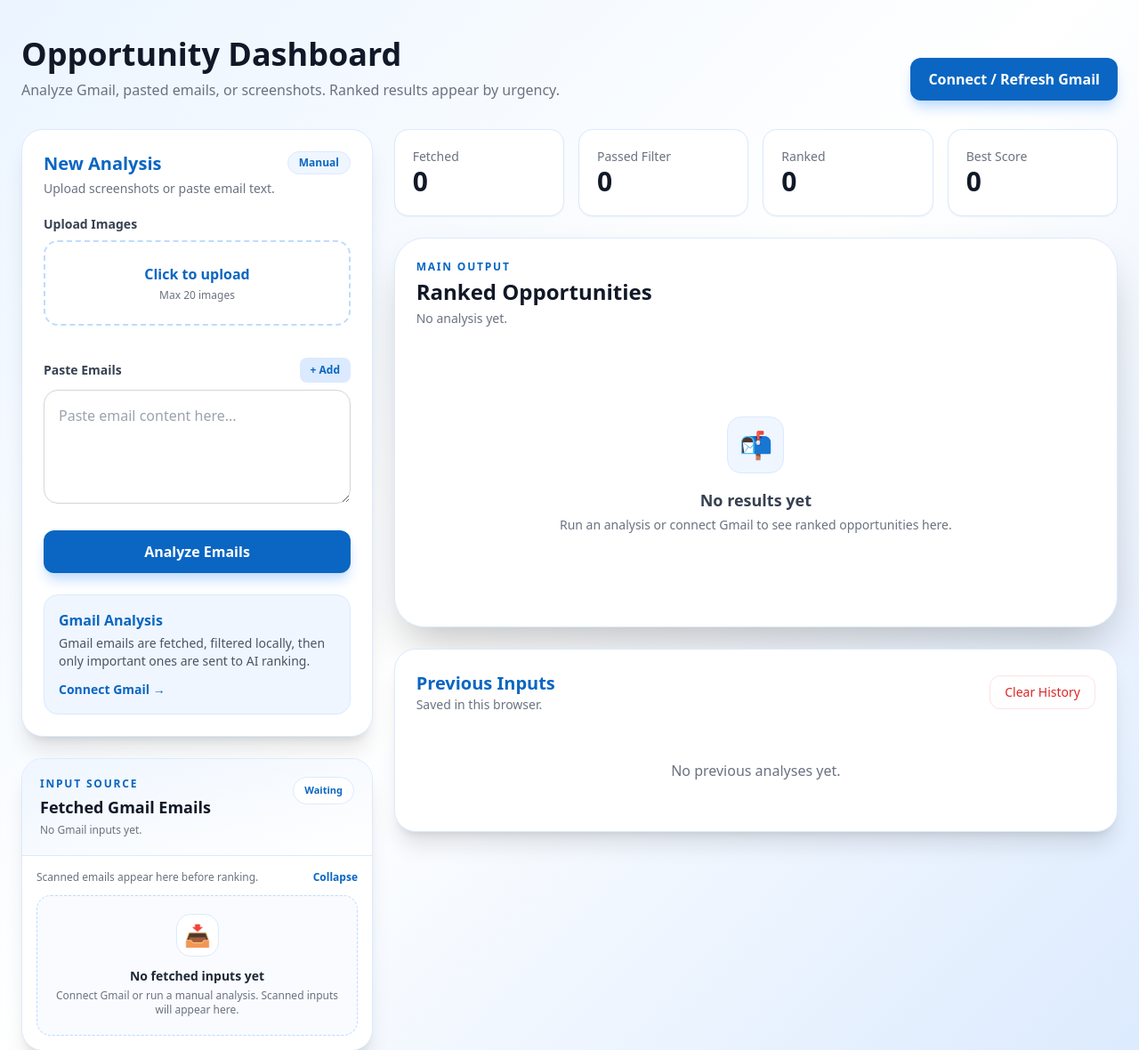
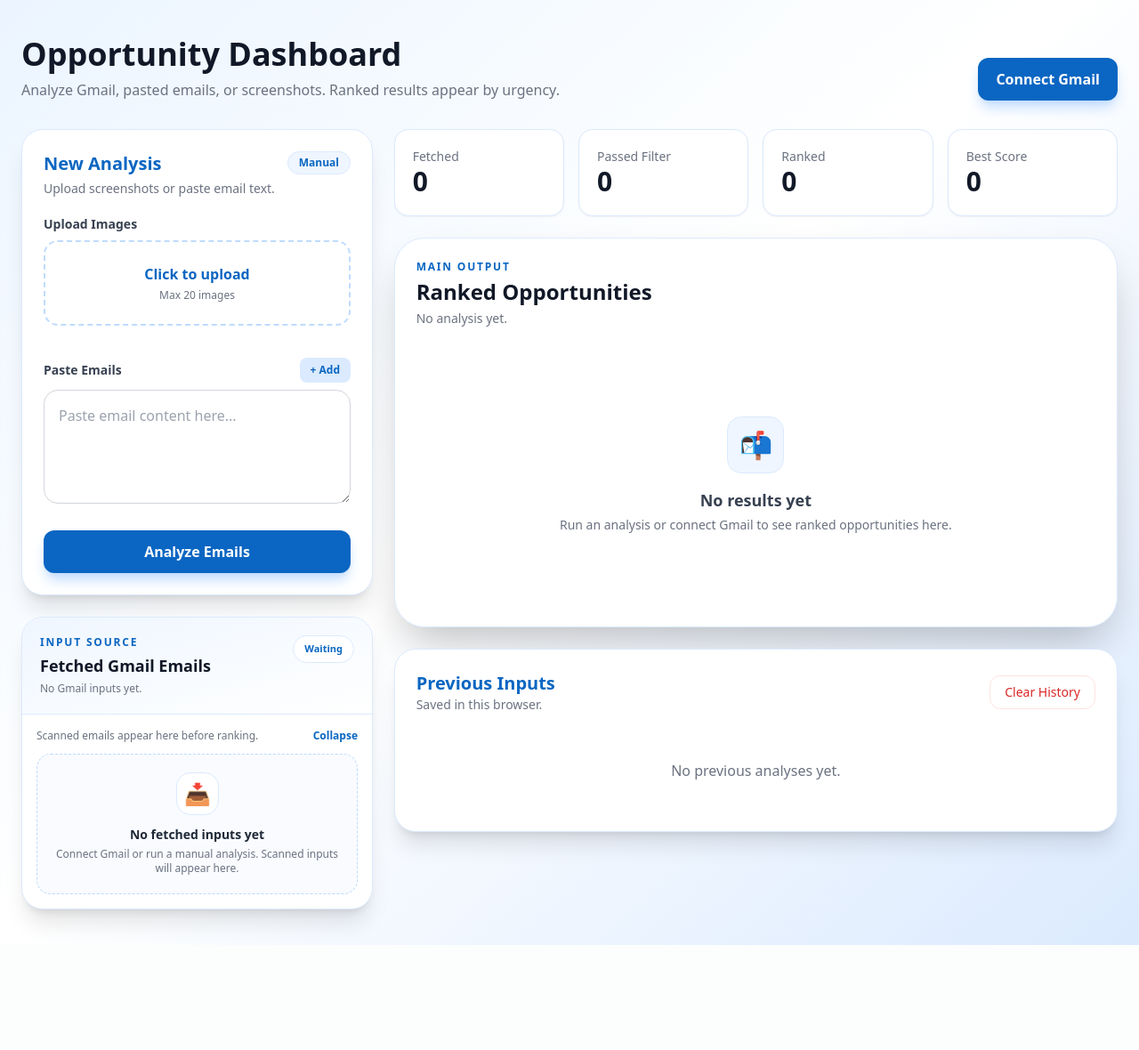
Before and after one commit to anamta-JINX/Madadgar, a Flask app: page /dashboard in a window 1280 px wide. Shown: the part 71-1251 px from the top of the page at 89% size. After the commit the page ends 1133 px from the top, so only its background shows below. Run offline with Flask 3, Linux system fonts and the light colour scheme; parts of the project's set-up code (start-up, migrations or seed data) failed here and were passed over; some libraries are stand-ins or nearby versions.

Commit message:
Fix Gmail connect-once flow; add Fetch Emails button + success toast

```diff
--- a/app.py
+++ b/app.py
@@ -257,7 +257,6 @@ def build_display_opportunities(ranked_output: Any, advisor_output: Any) -> List
     - benefits
     - reason
     """
-
     display_items = []
 
     ranked = extract_ranked_list(ranked_output)
@@ -357,18 +356,14 @@ def render_dashboard_with_data(data):
     return render_template(
         "dashboard.html",
         user_email=get_logged_in_email(),
-
         opportunities=display_opportunities,
         email_items=data.get("email_items", []),
-
         ranked_output=ranked_output,
         advisor_output=advisor_output,
-
         mode=data.get("mode", ""),
         warning=data.get("warning", ""),
         note=data.get("note", ""),
         error=data.get("error", ""),
-
         fetched_count=data.get("fetched_count", 0),
         filtered_count=data.get("filtered_count", 0),
         sent_to_ai_count=data.get("sent_to_ai_count", 0)
@@ -380,6 +375,20 @@ def render_dashboard_with_data(data):
 @app.route("/")
 def root():
     return render_template("home.html", user_email=get_logged_in_email())
+
+
+@app.route("/premium")
+def premium_page():
+    """
+    Premium subscription page.
+    Users who subscribe can automatically fetch Gmail emails
+    and have them ranked by Madadgar.
+    """
+    user_email = get_logged_in_email()
+    if not user_email:
+        return redirect(url_for("login_page"))
+
+    return render_template("premium.html", user_email=user_email)
 
 
 @app.route("/login", methods=["GET"])
@@ -444,6 +453,8 @@ def dashboard_page():
 @app.route("/chatbot")
 def chatbot_page():
     return render_template("chatbot.html", user_email=get_logged_in_email())
+
+
 @app.route("/responsive")
 def responsive_page():
     return render_template("responsive.html", user_email=get_logged_in_email())
@@ -453,12 +464,23 @@ def responsive_page():
 
 @app.route("/connect-gmail")
 def connect_gmail_route():
+    """
+    Important for correct functionality:
+    - Require user to be logged in before OAuth (so we can persist tokens per user_email).
+    """
+    if not get_logged_in_email():
+        return redirect(url_for("login_page"))
+
     from gmail_reader import connect_gmail
     return connect_gmail()
 
 
 @app.route("/gmail/callback")
 def gmail_callback():
+    """
+    OAuth callback saves tokens in gmail_reader.py (session + local token store)
+    and then redirects to /gmail-dashboard.
+    """
     from gmail_reader import gmail_callback_handler
 
     gmail_callback_handler()
@@ -467,6 +489,13 @@ def gmail_callback():
 
 @app.route("/gmail-dashboard")
 def gmail_dashboard():
+    """
+    Shows Gmail-based opportunities.
+    If Gmail is already connected (token saved locally), it will NOT ask to reconnect.
+    """
+    if not get_logged_in_email():
+        return redirect(url_for("login_page"))
+
     from gmail_reader import rank_gmail_emails
 
     data = rank_gmail_emails()
@@ -486,6 +515,9 @@ def gmail_dashboard():
 
 @app.route("/api/gmail/rank")
 def api_gmail_rank():
+    if not get_logged_in_email():
+        return jsonify({"success": False, "error": "Not logged in"}), 401
+
     from gmail_reader import rank_gmail_emails
 
     data = rank_gmail_emails()
@@ -639,36 +671,28 @@ def submit_form():
 
         profile = {
             "accountEmail": account_email,
-
             "fullName": data.get("fullName", data.get("name", "")),
             "email": data.get("email", account_email),
             "phone": data.get("phone", ""),
             "city": data.get("city", ""),
-
             "university": data.get("university", ""),
             "degree": data.get("degree", ""),
             "gpa": data.get("gpa", ""),
             "progressType": data.get("progressType", ""),
             "semester": data.get("semester", ""),
             "gradYear": data.get("gradYear", ""),
-
             "skills": data.get("skills", ""),
             "interests": data.get("interests", ""),
-
             "certifications": data.get("certifications", ""),
             "experience": data.get("experience", data.get("past_experience", "")),
-
             "lookingFor": data.get("lookingFor", data.get("preferences", "")),
             "mode": data.get("mode", ""),
             "location": data.get("location", ""),
             "industry": data.get("industry", ""),
-
             "careerGoals": data.get("careerGoals", ""),
-
             "linkedin": data.get("linkedin", ""),
             "portfolio": data.get("portfolio", ""),
             "resumeName": data.get("resumeName", ""),
-
             "financial_need": data.get("financial_need", ""),
             "preferences": data.get("preferences", ""),
             "past_experience": data.get("past_experience", "")
@@ -733,15 +757,12 @@ def process_inputs_route():
         return jsonify({
             "success": True,
             "user_email_used": user_email,
-
             "input_count": len(email_items),
             "fetched_count": len(email_items),
             "filtered_count": len(email_items),
             "sent_to_ai_count": len(email_items),
-
             "latest_profile": safe_profile_by_email(user_email),
             "edu_predictions": edu_predictions,
-
             "email_items": email_items,
             "ranked_output": ranked_output,
             "advisor_output": advisor_output,
--- a/templates/dashboard.html
+++ b/templates/dashboard.html
@@ -46,6 +46,7 @@
       background: #f0f6fc;
       transform: translateY(-1px);
     }
+
     html {
       scroll-behavior: smooth;
     }
@@ -95,9 +96,27 @@
       "error": error|default(""),
       "fetched_count": fetched_count|default(0),
       "filtered_count": filtered_count|default(0),
-      "sent_to_ai_count": sent_to_ai_count|default(0)
+      "sent_to_ai_count": sent_to_ai_count|default(0),
+      "gmail_just_connected": gmail_just_connected|default(false)
     }|tojson }}
   </script>
+
+  <!-- Toast (Gmail connected successfully) -->
+  <div id="toast"
+       class="fixed top-20 right-6 z-[9999] hidden max-w-sm rounded-2xl border border-green-100 bg-green-50 px-5 py-4 text-green-800 shadow-xl">
+    <div class="flex items-start gap-3">
+      <div class="w-10 h-10 rounded-xl bg-white border border-green-100 flex items-center justify-center">
+        <span class="text-xl">✅</span>
+      </div>
+      <div class="min-w-0">
+        <p class="font-bold">Gmail connected successfully</p>
+        <p class="text-sm text-green-700 mt-0.5">You can now click “Fetch Emails”.</p>
+      </div>
+      <button type="button" onclick="hideToast()" class="ml-2 text-green-700/70 hover:text-green-900 font-bold">
+        ✕
+      </button>
+    </div>
+  </div>
 
   <!-- Navbar -->
   <nav id="navbar"
@@ -131,17 +150,14 @@
         <!-- Profile Icon -->
         <a href="{% if user_email %}/profile{% else %}/login{% endif %}"
            class="w-9 h-9 rounded-full bg-white/20 border border-white/30 flex items-center justify-center text-white hover:bg-white/30 transition">
-
           <svg width="18" height="18" viewBox="0 0 24 24" fill="none">
             <path d="M12 12a5 5 0 100-10 5 5 0 000 10zM4 20a8 8 0 0116 0"
                   stroke="white" stroke-width="1.5" stroke-linecap="round"/>
           </svg>
-
         </a>
 
         <!-- Logout -->
-      <a href="/logout"
-         class="hidden sm:inline text-sm nav-link-light">
+        <a href="/logout" class="hidden sm:inline text-sm nav-link-light">
           Logout
         </a>
 
@@ -161,10 +177,19 @@
         </p>
       </div>
 
-      <a href="/connect-gmail"
-         class="inline-flex items-center justify-center px-5 py-3 rounded-xl bg-madadgar-blue text-white font-semibold hover:bg-madadgar-dark transition shadow-lg shadow-blue-200">
-        Connect / Refresh Gmail
+      {% if gmail_connected %}
+        <a
+          class="inline-flex items-center justify-center px-5 py-3 rounded-xl bg-madadgar-blue text-white font-semibold hover:bg-madadgar-dark transition shadow-lg shadow-blue-200"
+          href="/gmail-fetch">
+          Fetch Emails
         </a>
+      {% else %}
+        <a
+          class="inline-flex items-center justify-center px-5 py-3 rounded-xl bg-madadgar-blue text-white font-semibold hover:bg-madadgar-dark transition shadow-lg shadow-blue-200"
+          href="/connect-gmail">
+          Connect Gmail
+        </a>
+      {% endif %}
     </section>
 
     <div id="dashboardGrid" class="grid lg:grid-cols-12 gap-6 items-start">
@@ -224,17 +249,6 @@
               </button>
 
             </form>
-
-            <div class="mt-6 p-4 rounded-2xl bg-blue-50 border border-blue-100">
-              <h4 class="font-bold text-madadgar-blue">Gmail Analysis</h4>
-              <p class="text-sm text-gray-600 mt-1">
-                Gmail emails are fetched, filtered locally, then only important ones are sent to AI ranking.
-              </p>
-              <a href="/connect-gmail"
-                 class="mt-3 inline-block text-sm font-semibold text-madadgar-blue hover:underline">
-                Connect Gmail →
-              </a>
-            </div>
           </section>
 
           <!-- Fetched Gmail Emails -->
@@ -384,6 +398,35 @@
     const SERVER_FETCHED_COUNT = Number(SERVER_META.fetched_count || 0);
     const SERVER_FILTERED_COUNT = Number(SERVER_META.filtered_count || 0);
     const SERVER_SENT_TO_AI_COUNT = Number(SERVER_META.sent_to_ai_count || 0);
+    const SERVER_GMAIL_JUST_CONNECTED = Boolean(SERVER_META.gmail_just_connected);
+
+    // Toast helpers
+    function showToast() {
+      const toast = document.getElementById("toast");
+      if (!toast) return;
+      toast.classList.remove("hidden");
+
+      setTimeout(() => {
+        hideToast();
+      }, 4000);
+    }
+
+    function hideToast() {
+      const toast = document.getElementById("toast");
+      if (!toast) return;
+      toast.classList.add("hidden");
+
+      // Remove connected=1 from URL so it doesn't show again on refresh
+      if (window.history && window.location.search.includes("connected=1")) {
+        const url = new URL(window.location.href);
+        url.searchParams.delete("connected");
+        window.history.replaceState({}, "", url.toString());
+      }
+    }
+
+    if (SERVER_GMAIL_JUST_CONNECTED) {
+      showToast();
+    }
 
     const form = document.getElementById("analysisForm");
     const imageInput = document.getElementById("imageInput");
@@ -535,11 +578,7 @@
     }
 
     function groupOpportunities(opportunities) {
-      const groups = {
-        today: [],
-        week: [],
-        wait: []
-      };
+      const groups = { today: [], week: [], wait: [] };
 
       cleanArray(opportunities)
         .slice()
@@ -554,21 +593,9 @@
 
     function renderTriageSummary(groups) {
       const chips = [
-        {
-          label: "Act Today",
-          value: groups.today.length,
-          classes: "bg-red-50 text-red-600 border-red-100"
-        },
-        {
-          label: "This Week",
-          value: groups.week.length,
-          classes: "bg-orange-50 text-orange-600 border-orange-100"
-        },
-        {
-          label: "Can Wait",
-          value: groups.wait.length,
-          classes: "bg-slate-50 text-slate-600 border-slate-200"
-        }
+        { label: "Act Today", value: groups.today.length, classes: "bg-red-50 text-red-600 border-red-100" },
+        { label: "This Week", value: groups.week.length, classes: "bg-orange-50 text-orange-600 border-orange-100" },
+        { label: "Can Wait", value: groups.wait.length, classes: "bg-slate-50 text-slate-600 border-slate-200" }
       ];
 
       triageSummary.classList.remove("hidden");
@@ -588,9 +615,7 @@
       const bucket = op.bucket || getUrgencyBucket(op);
       const score = Number(op.score || 0).toFixed(1);
       const subtitle = op.reason || op.summary || "No summary available.";
-      const deadlineText = op.deadline && op.deadline !== "Not mentioned"
-        ? op.deadline
-        : "No hard deadline";
+      const deadlineText = op.deadline && op.deadline !== "Not mentioned" ? op.deadline : "No hard deadline";
 
       return `
         <div class="grid grid-cols-[6px_1fr_auto] gap-4 px-5 py-5">
@@ -635,7 +660,6 @@
 
     function renderTriageSection(title, rows, sectionClass) {
       if (!rows.length) return "";
-
       return `
         <div class="border-t border-slate-200 first:border-t-0">
           <div class="px-5 py-3 ${sectionClass}">
@@ -679,6 +703,7 @@
       `;
     }
 
+    // MANUAL INPUT HANDLERS
     imageInput.addEventListener("change", () => {
       filePreview.innerHTML = "";
       const files = Array.from(imageInput.files);
@@ -845,12 +870,8 @@
       const filtered = run.filteredCount || 0;
       const sent = run.sentToAiCount || 0;
 
-      gmailInputLabel.textContent =
-        `Fetched ${fetched} · Passed ${filtered} · Sent ${sent}`;
-
-      gmailModeBadge.textContent = run.source === "manual_input"
-        ? "Manual"
-        : "Gmail";
+      gmailInputLabel.textContent = `Fetched ${fetched} · Passed ${filtered} · Sent ${sent}`;
+      gmailModeBadge.textContent = run.source === "manual_input" ? "Manual" : "Gmail";
 
       gmailInputList.classList.remove("hidden", "opacity-0");
       gmailInputList.classList.add("opacity-100");
@@ -1062,10 +1083,7 @@
       leftRail.style.minHeight = "";
       leftRailInner.style.width = "";
       leftRailInner.style.left = "";
-      leftRailInner.classList.remove(
-        "sidebar-fixed-bottom",
-        "sidebar-absolute-bottom"
-      );
+      leftRailInner.classList.remove("sidebar-fixed-bottom", "sidebar-absolute-bottom");
       leftRailInner.classList.add("sidebar-normal");
     }
 
```
Lines whose indentation alone changed are shown as unchanged.
